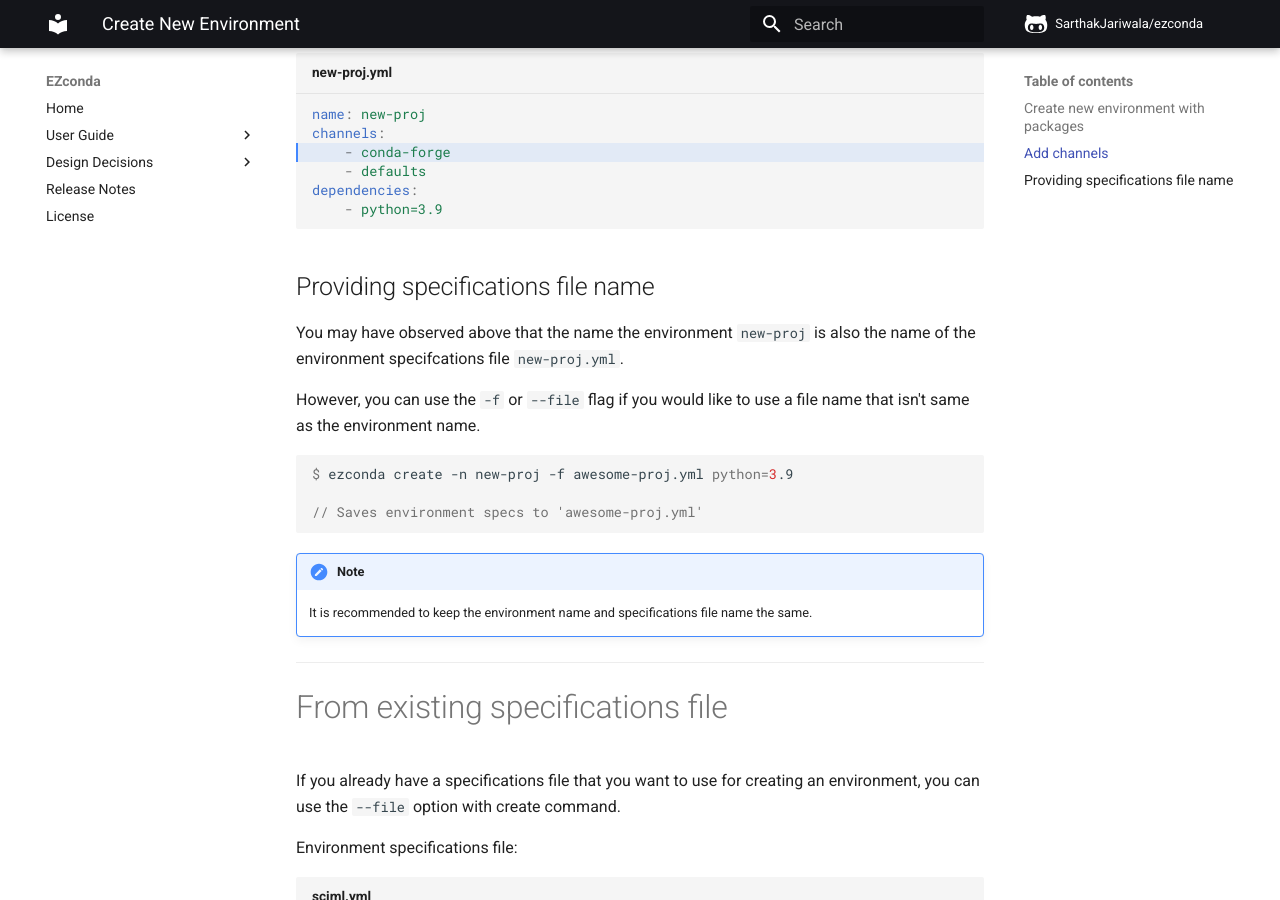
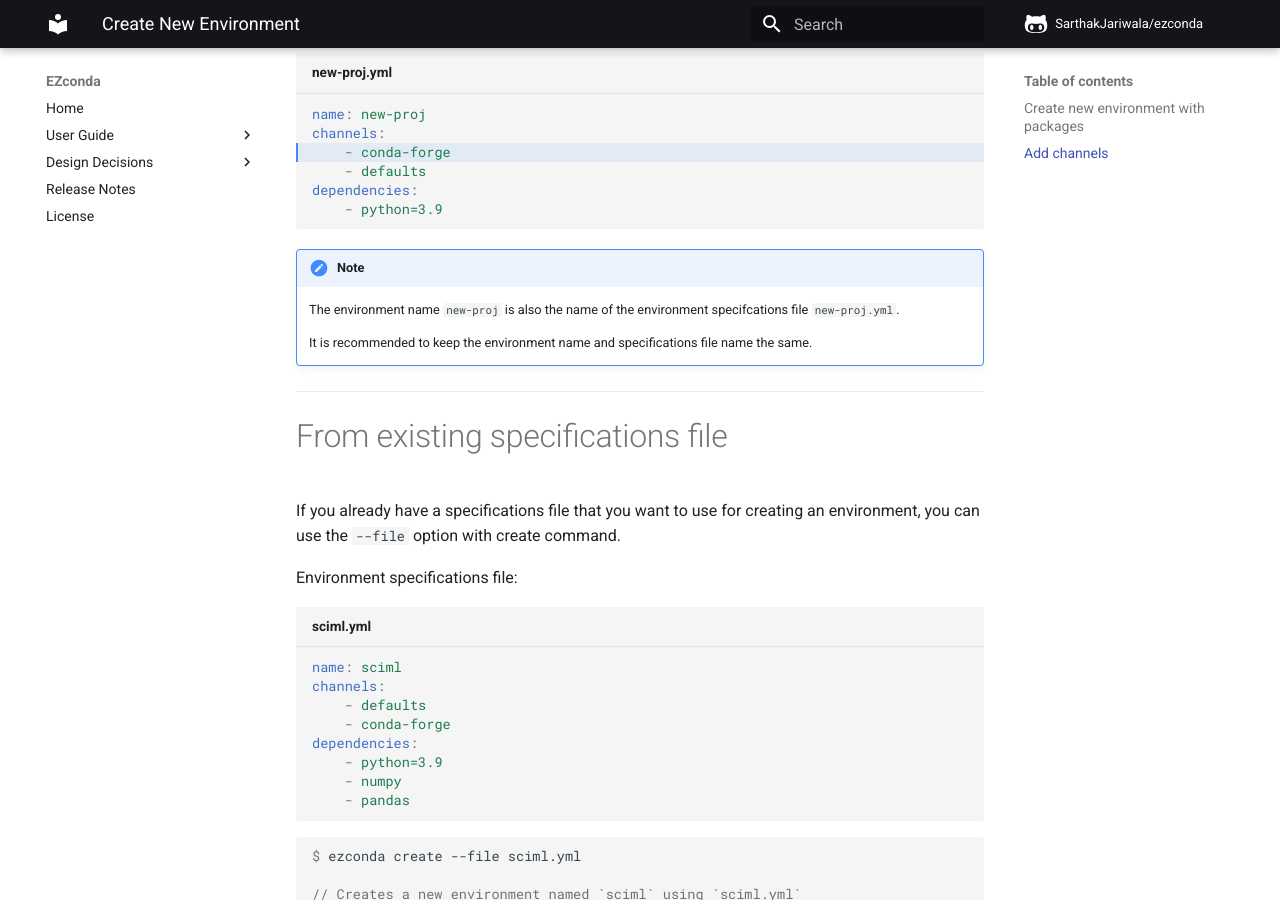
Before and after one commit to SarthakJariwala/ezconda, an MkDocs documentation site: the page built from docs/user_guide/create_new_env.md, in a window 1280 px wide and 900 px high, scrolled down 1440 px. Built offline with MkDocs 1.6.1 and Material for MkDocs 9.7.7, drawn with Linux system fonts in a browser that asks for light colours; comment, search, counter and statistics services are not loaded.

````diff
--- a/docs/user_guide/create_new_env.md
+++ b/docs/user_guide/create_new_env.md
@@ -68,23 +68,10 @@ dependencies:
     - python=3.9
 ```
 
-## Providing specifications file name
+!!! Note
 
-You may have observed above that the name the environment `new-proj` is also the name of the environment specifcations file `new-proj.yml`.
+    The environment name `new-proj` is also the name of the environment specifcations file `new-proj.yml`.
 
-However, you can use the `-f` or `--file` flag if you would like to use a file name that isn't same as the environment name.
-
-<div class="termy">
-
-```console
-$ ezconda create -n new-proj -f awesome-proj.yml python=3.9
-
-// Saves environment specs to 'awesome-proj.yml'
-
-```
-</div>
-
-!!! Note
     It is recommended to keep the environment name and specifications file name the same.
 
 
--- a/mkdocs.yml
+++ b/mkdocs.yml
@@ -46,6 +46,7 @@ nav:
     - Reproducible environment : "user_guide/recreate_env.md"
     - Lock file for any environment : "user_guide/lock_existing_env.md"
     - Use different solver: "user_guide/changing_solvers.md"
+    - Environment summary: "user_guide/summary.md"
     - Configurations : "user_guide/configuration.md"
     - Autocompletions : "user_guide/autocomplete.md"
   - Design Decisions :
````
Also changed, not shown: docs/user_guide/summary.md (added, +54 -0 lines).
